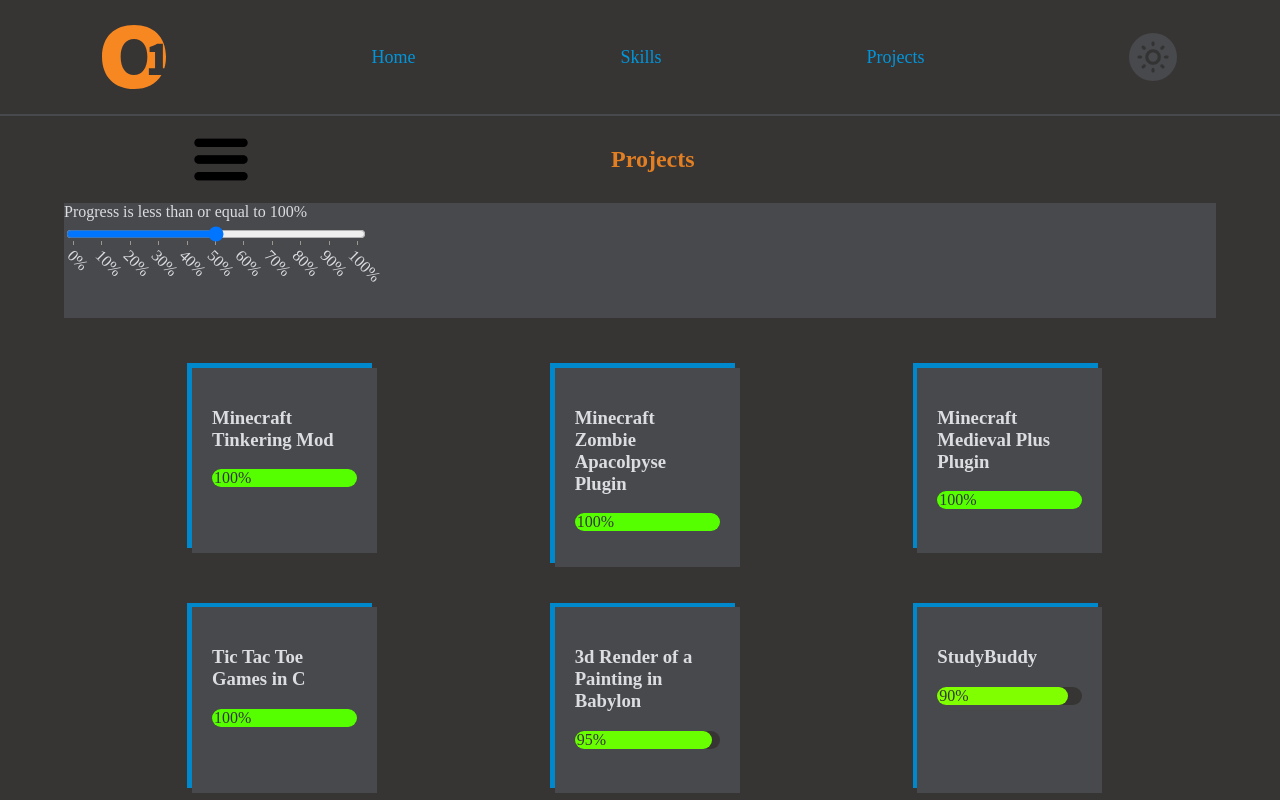
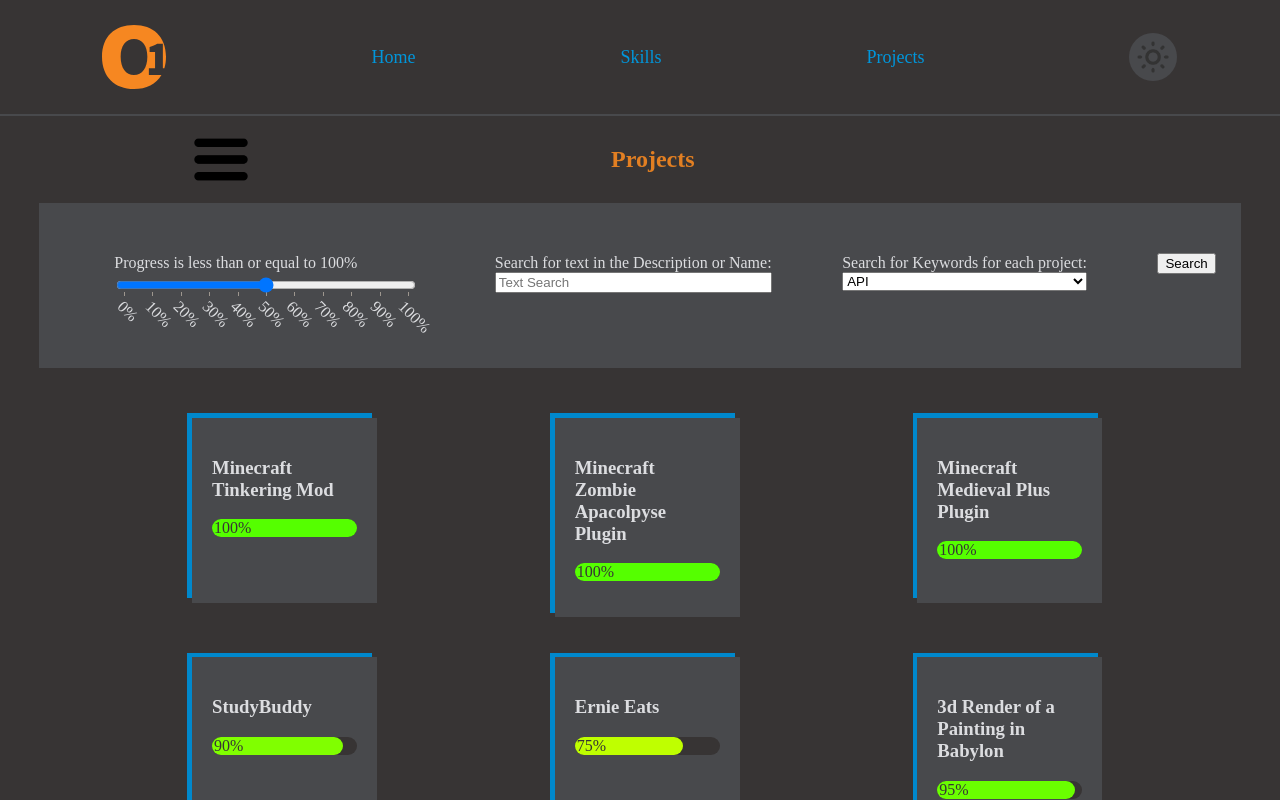
Before and after one commit to owood34/React_Website, a React (Create React App) app: page /projects in a window 1280 px wide. Both pictures are taken after a click on the picture 221 px from the left and 159 px from the top of the page. Shown: the top 800 px of the page. Built offline with nearby package versions, Linux system fonts and the light colour scheme.

Commit message:
Added Search bar functionality

```diff
--- a/src/component/pages/Projects.js
+++ b/src/component/pages/Projects.js
@@ -9,67 +9,80 @@ const Projects = () => {
         {
             name: `Minecraft Tinkering Mod`,
             progress: 100,
-            description: "What if this is like a giant paragraph that is way bigger than 10% because this is a test for character limit and interaction. I am curious if I should make this a popup instead while I am writing this. Thank you for your time."
+            description: "What if this is like a giant paragraph that is way bigger than 10% because this is a test for character limit and interaction. I am curious if I should make this a popup instead while I am writing this. Thank you for your time.",
+            keywords: ["Java"]
         },
         {
             name: "Minecraft Zombie Apacolpyse Plugin",
             progress: 100,
-            description: ""
+            description: "",
+            keywords: ["Java"]
         },
         {
             name: "Minecraft Medieval Plus Plugin",
             progress: 100,
-            description: ""
+            description: "",
+            keywords: ["Java", "JSON"]
         },
         {
             name: "StudyBuddy",
             progress: 90,
-            description: ""
+            description: "",
+            keywords: ["HTML", "CSS", "JavaScript", "Node.js", "Express.js", "Mongoose", "MongoDB", "Postman API", "Server/Client"]
         },
         {
             name: "Ernie Eats",
             progress: 75,
-            description: ""
+            description: "",
+            keywords: ["HTML", "CSS", "JavaScript", "YML", "NoSQL", "Azure", "API", "Server/Client"]
         },
         {
             name: "3d Render of a Painting in Babylon",
             progress: 95,
-            description: ""
+            description: "",
+            keywords: ["HTML", "CSS", "JavaScript", "Babylon.js", "Game Design"]
         },
         {
             name: "Tic Tac Toe Games in C",
             progress: 100,
-            description: ""
+            description: "",
+            keywords: ["C", "Threads", "Basic AI", "Game Design"]
         },
         {
             name: "Snake in Javascript",
             progress: 60,
-            description: ""
+            description: "",
+            keywords: ["HTML", "CSS", "JavaScript", "Game Design"]
         },
         {
             name: "Vue.js Site",
             progress: 90,
-            description: ""
+            description: "",
+            keywords: ["HTML", "CSS", "JavaScript", "Vue.js"]
         },
         {
             name: "React.js Site",
             progress: 80,
-            description: ""
+            description: "",
+            keywords: ["HTML", "CSS", "JavaScript", "React.js"]
         },
         {
             name: "Server and Client in C",
             progress: 90,
-            description: ""
+            description: "",
+            keywords: ["C", "Server/Client"]
         },
         {
             name: "Learning Python",
             progress: 0,
-            description: ""
+            description: "",
+            keywords: ["Python"]
         },
         {
             name: "Learning Angular",
             progress: 0,
-            description: ""
+            description: "",
+            keywords: ["Angular"]
         },
     );
 
@@ -78,11 +91,13 @@ const Projects = () => {
     const [searchParams, setSearchParams] = useState({
         text: "",
         percentage: 100,
+        keyword: ""
     });
 
-    const sortProjects = () => projects.filter((p) => p.progress <= searchParams.percentage &&
-                                            (p.description.includes(searchParams.text) ||
-                                            p.name.includes(searchParams.text))).sort((a, b) => b.progress - a.progress);
+    const sortProjects = () => [...new Set(projects.filter((p) => p.keywords.includes(searchParams.keyword))
+        .filter((p) => p.description.includes(searchParams.text) || p.name.includes(searchParams.text))
+        .sort((p1, p2) => p2.progress - p1.progress)
+        .concat(projects))]
 
     const [sortedProjects, setSortedProjects] = useState(sortProjects());
 
@@ -92,6 +107,8 @@ const Projects = () => {
         height: document.body.offsetHeight - (document.body.offsetHeight * 0.37)
     };
 
+    const options = [...new Set(projects.map((p) => p.keywords).flat().sort())];
+
     return (
         <div>
             <section>
@@ -100,6 +117,7 @@ const Projects = () => {
                 <div></div>
             </section>
             <div className={sidebarDisplay ? "revealed" : "hidden" } id="sidebar">
+                <div className="progress_bar">
                     <label htmlFor="progress"> Progress is less than or equal to {searchParams.percentage}% </label>
                     <input type="range"
                         step="5"
@@ -123,24 +141,30 @@ const Projects = () => {
                         <option value="100">100%</option>
                     </datalist>
                 </div>
+                <label for="text"> Search for text in the Description or Name:
+                    <input type="text" placeholder="Text Search" onChange={(e) => setSearchParams({...searchParams, text: e.target.value})} id="text"></input>
+                </label>
+                <label for=""> Search for Keywords for each project:
+                <select onChange={(e) => setSearchParams({...searchParams, keyword: e.target.value})}>
+                    {options.map((key) => <option value={key}>{key}</option>)}
+                </select>
+                </label>
+                <button onClick={() => setSortedProjects(sortProjects())}> Search </button>
+            </div>
             <div>
                 <div className="projects">
-                    {sortedProjects.map((p) => <Project name={p.name} description={p.description} progress={p.progress} key={p.key}/>)}
+                    {
+                        sortedProjects.map((p) =>
+                            <Project name={p.name}
+                                     description={p.description}
+                                     progress={p.progress}
+                                     key={p.key}
+                            />
+                        )
+                    }
                 </div>
             </div>
         </div>
     );
 }
-
-/**
- * <div style={sidebarStyle} id="sidebar">
-                    <h3> Search Options </h3>
-                    <input type="text" placeholder="Text Search" onChange={(e) => setSearchParams({...searchParams, text: e.target.value})}></input>
-                    <label> Less Than Or Equal To {searchParams.percentage}
-                        <input type="range" min="0" max="100" step="5" value={searchParams.percentage} onChange={(e) => setSearchParams({...searchParams, percentage: e.target.value})}></input>
-                    </label>
-                    <button onClick={() => setSortedProjects(sortProjects())}> Search </button>
-                </div>
- */
-
 export default Projects;
--- a/src/css/pages/Projects.css
+++ b/src/css/pages/Projects.css
@@ -24,11 +24,21 @@ label {
 }
 
 div#sidebar {
+    display: flex;
+    flex-direction: row;
+    flex-wrap: wrap;
+    align-items: baseline;
+    justify-content: space-around;
+    padding: 50px 0 0 50px;
     width: 90%;
     aspect-ratio: 10 / 1;
     background-color: var(--pantone-175-15C-75);
     margin: auto;
     margin-bottom: 50px;
+    gap: 20px;
+}
+
+div#sidebar div.progress_bar {
     display: flex;
     flex-direction: column;
     flex-wrap: wrap;
@@ -51,6 +61,7 @@ datalist {
 option {
     padding: 0;
     transform: rotate(-45deg);
+    pointer-events: none;
 }
 
 div#sidebar.revealed {
@@ -60,3 +71,9 @@ div#sidebar.revealed {
 div#sidebar.hidden {
     opacity: 0;
 }
+
+label {
+    display: flex;
+    flex-wrap: wrap;
+    flex-direction: column;
+}
```
Lines whose indentation alone changed are shown as unchanged.
